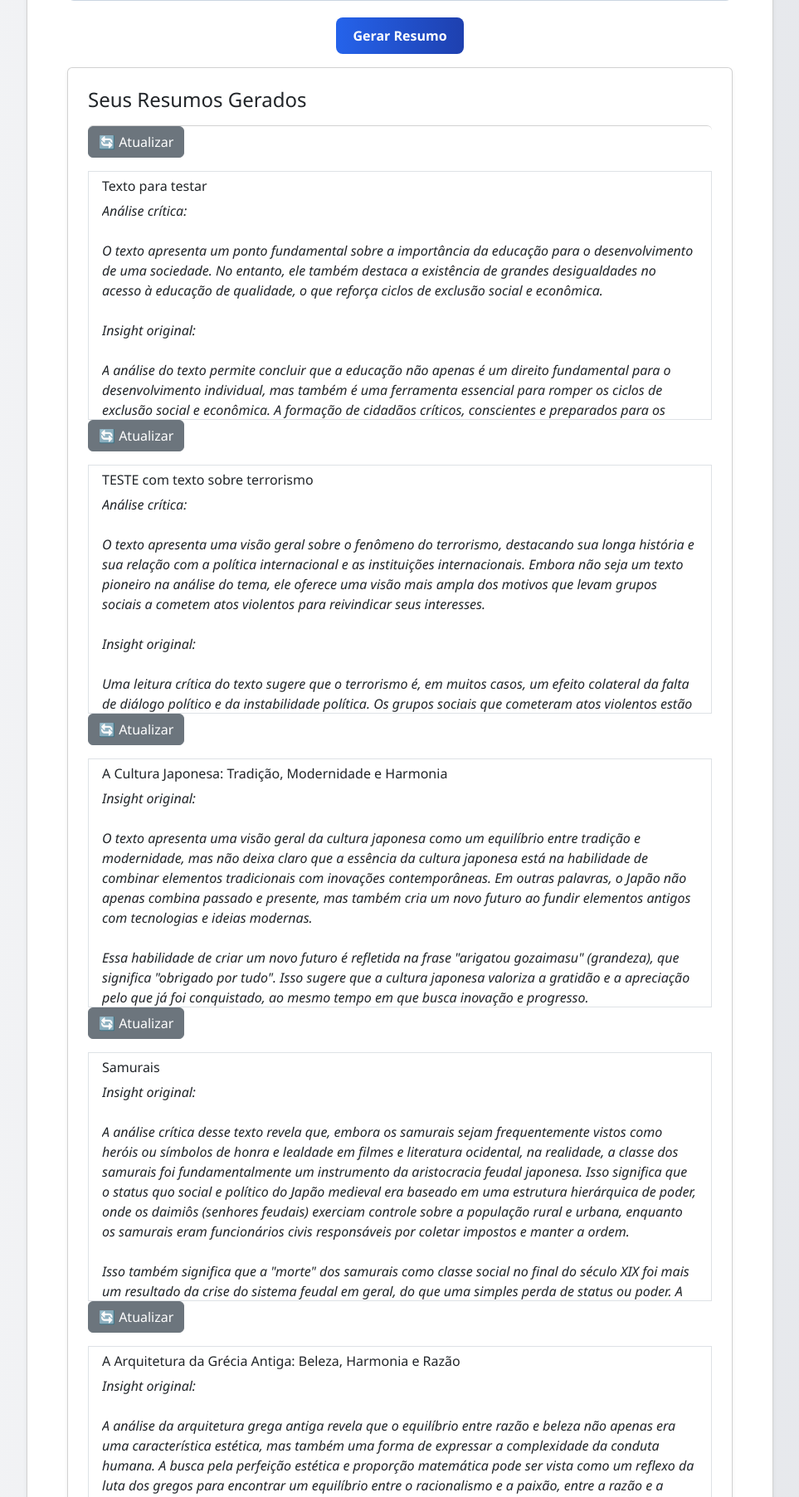
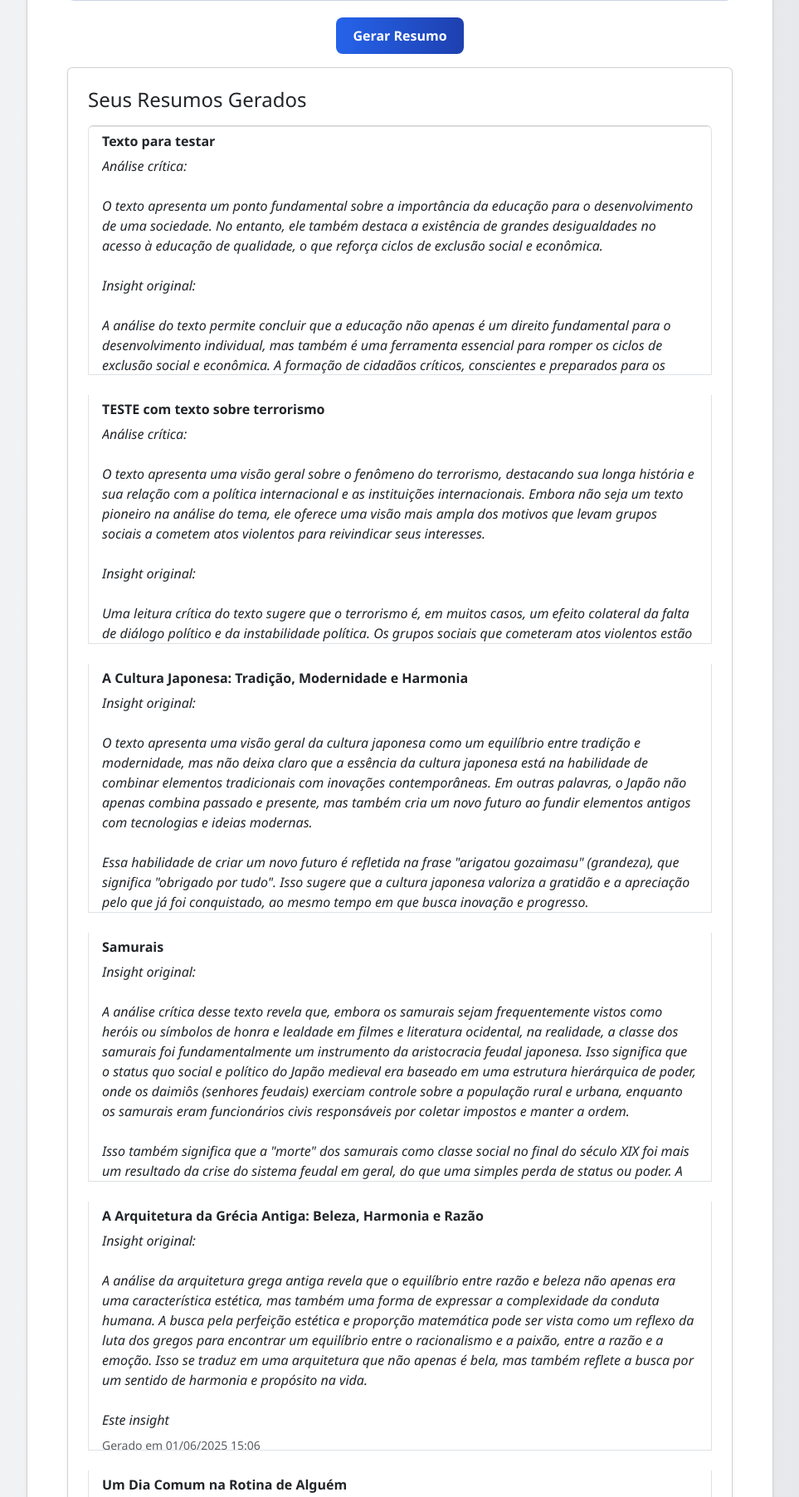
Before and after one commit to BrenoMontenegro/traducao-academica, a Django app: template backend/meu_app/templates/meu_app/index.html in a window 1280 px wide. Shown: the part 591-2395 px from the top of the page at 83% size, without its empty margins (158-1121 px from the left). Run offline with Django 5.2, Linux system fonts and the light colour scheme; the template is opened without the code that fills it: values that come from a table or form of the project are taken from there, others are empty; data comes from the database, SQL or seed files in the repository; both versions use the stored data as it was after the commit; parts of the project's set-up code (start-up, migrations or seed data) failed here and were passed over.

Commit message:
pequenas mudancas visuais na exibicao dos resumos

```diff
--- a/backend/meu_app/templates/meu_app/index.html
+++ b/backend/meu_app/templates/meu_app/index.html
@@ -71,15 +71,21 @@
                 <h4 class="mb-3">Seus Resumos Gerados</h4>
                 <ul class="list-group">
                 {% for resumo in resumos %}
+                    <li class="list-group-item mb-4">
+                      <h6 class="fw-bold mb-2">{{ resumo.texto_original.titulo }}</h6>
+                      <p class="mb-2"><em>{{ resumo.resumo }}</em></p>
+                      <small class="text-muted d-block mb-3">Gerado em {{ resumo.data_criacao|date:"d/m/Y H:i" }}</small>
 
-                    <form method="get" class="mb-3">
-                        <button type="submit" class="btn btn-secondary">🔄 Atualizar</button>
+                      <div class="d-flex gap-2">
+                        <form method="get">
+                          <button type="submit" class="btn btn-secondary btn-sm">🔄 Atualizar</button>
                         </form>
 
-                    <li class="list-group-item">
-                        <h6>{{ resumo.texto_original.titulo }}</h6>
-                        <p><em>{{ resumo.resumo }}</em></p>
-                        <small class="text-muted">Gerado em {{ resumo.data_criacao|date:"d/m/Y H:i" }}</small>
+                        <form method="post" action="{% url 'deletar_resumo' resumo.id %}" onsubmit="return confirm('Tem certeza que deseja deletar este resumo?');">
+                          {% csrf_token %}
+                          <button type="submit" class="btn btn-danger btn-sm">🗑️ Deletar</button>
+                        </form>
+                      </div>
                     </li>
                 {% endfor %}
                 </ul>
```
Also changed, not shown: backend/db.sqlite3. Lines whose indentation alone changed are shown as unchanged.
